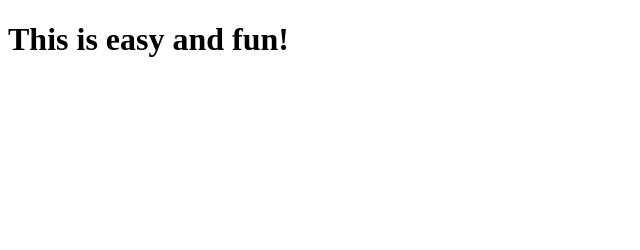
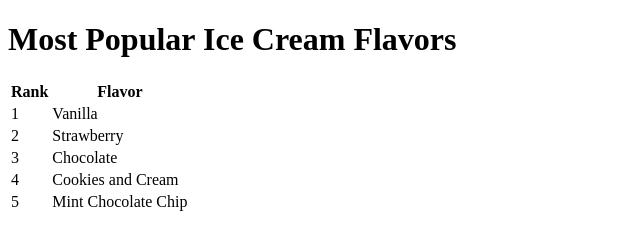
Before and after one commit to Dinglebeary/jamesh.github.io, a plain HTML site: page index.html in a window 1280 px wide. Shown: the whole page, without its empty margins (0-640 px from the left). Drawn offline with Linux system fonts and the light colour scheme.

Commit message:
Update index.html

```diff
--- a/index.html
+++ b/index.html
@@ -1,12 +1,12 @@
-<!doctype html>
-<html lang="en">
-    <head>
-        <meta charset="utf-8">
-        <title>Jane Jones' Website</title>
-    </head>
-    <body>
-        <h1>
-            This is easy and fun!
-        </h1>
-    </body>
+<!DOCTYPE html>
+<html ><head><meta charset=utf-8" /><title>I Scream For Ice Cream!</title></head>
+<body>
+        <h1>Most Popular Ice Cream Flavors</h1>
+        <table><tr><th>Rank</th><th>Flavor</th></tr>
+        <tr><td>1</td><td>Vanilla</td></tr>
+        <tr><td>2</td><td>Strawberry</td></tr>
+        <tr><td>3</td><td>Chocolate</td></tr>
+        <tr><td>4</td><td>Cookies and Cream</td></tr>
+        <tr><td>5</td><td>Mint Chocolate Chip</td></tr></table>
+</body>
 </html>
```
